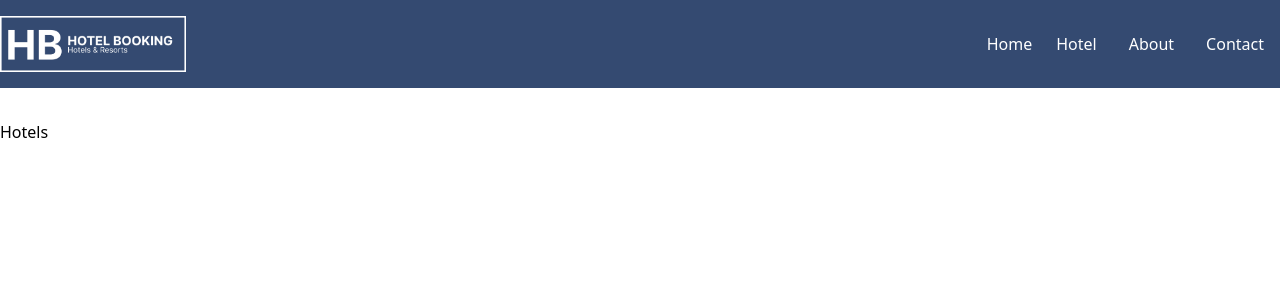
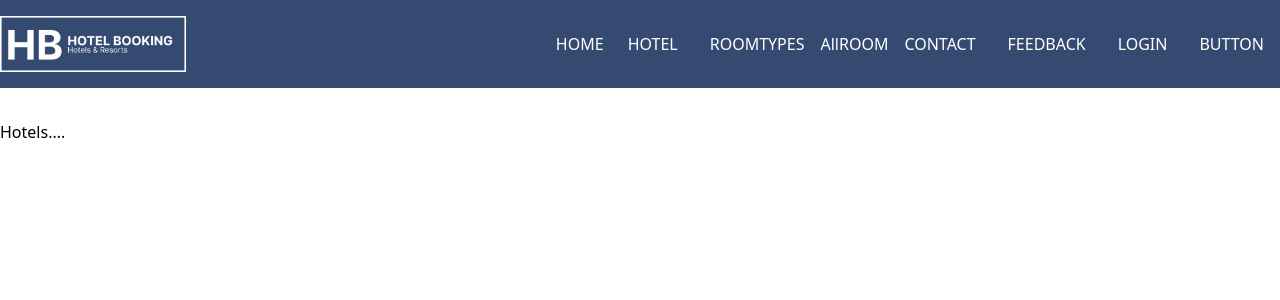
Before and after one commit to roshan-42/hotel-booking, a React (Vite) app: page /hotels in a window 1280 px wide. Shown: the top 300 px of the page. Built offline with nearby package versions, Linux system fonts and the light colour scheme.

Commit message:
added new button

```diff
--- a/src/App.tsx
+++ b/src/App.tsx
@@ -3,9 +3,14 @@ import "./App.css";
 import { BrowserRouter as Router, Routes, Route } from "react-router-dom";
 import Layout from "./components/Layout";
 import Home from "./pages/Homepage";
-import About from "./pages/About";
+
 import Contact from "./pages/Contact";
 import Hotels from "./pages/Hotels";
+import RoomType from "./pages/RoomType";
+import AllRooms from "./pages/AllRooms";
+import FeedBack from "./pages/FeedBack";
+import Login from "./pages/Login";
+import Button from "./pages/Button";
 
 const App = () => {
   return (
@@ -13,9 +18,13 @@ const App = () => {
       <Layout>
         <Routes>
           <Route path="/" element={<Home />} />
-          <Route path="/about" element={<About />} />
+          <Route path="/feedback" element={<FeedBack />} />
           <Route path="/contact" element={<Contact />} />
           <Route path="/hotels" element={<Hotels />} />
+          <Route path="/roomtype" element={<RoomType />} />
+          <Route path="/allrooms" element={<AllRooms />} />
+          <Route path="/login" element={<Login />} />
+          <Route path="/button" element={<Button />} />
         </Routes>
       </Layout>
     </Router>
--- a/src/components/Navbar.tsx
+++ b/src/components/Navbar.tsx
@@ -12,16 +12,29 @@ const Navbar = () => {
             to="/"
             className="px-2 hover:bg-white hover:text-black py-4 transition-all ease-in "
           >
-            Home
+            HOME
           </Link>
           <Link to="/hotels" className="px-4">
-            Hotel
+            HOTEL
           </Link>
-          <Link to="/about" className="px-4">
-            About
+          <Link to="/roomtype" className="px-4">
+            ROOMTYPES
           </Link>
+          <Link to="/allrooms" className="PX-4">
+            AllROOM
+          </Link>
+
           <Link to="/contact" className="px-4">
-            Contact
+            CONTACT
+          </Link>
+          <Link to="/feedback" className="px-4">
+            FEEDBACK
+          </Link>
+          <Link to="/login" className="px-4">
+            LOGIN
+          </Link>
+          <Link to="/button" className="px-4">
+            BUTTON
           </Link>
         </div>
       </div>
--- a/src/pages/About.tsx
+++ /dev/null
@@ -1,11 +0,0 @@
-import React from 'react'
-
-const About = () => {
-  return (
-    <div className=''>
-      About
-    </div>
-  )
-}
-
-export default About
--- /dev/null
+++ b/src/pages/AllRooms.tsx
@@ -0,0 +1,7 @@
+import React from "react";
+
+const AllRooms = () => {
+  return <div>allrooms</div>;
+};
+
+export default AllRooms;
--- /dev/null
+++ b/src/pages/Button.tsx
@@ -0,0 +1,7 @@
+import React from "react";
+
+const Button = () => {
+  return <div>button</div>;
+};
+
+export default Button;
--- a/src/pages/Contact.tsx
+++ b/src/pages/Contact.tsx
@@ -1,11 +1,7 @@
-import React from 'react'
+import React from "react";
 
 const Contact = () => {
-  return (
-    <div>
-      Contact
-    </div>
-  )
-}
+  return <div>contact</div>;
+};
 
-export default Contact
+export default Contact;
--- /dev/null
+++ b/src/pages/FeedBack.tsx
@@ -0,0 +1,7 @@
+import React from "react";
+
+const FeedBack = () => {
+  return <div>feedback</div>;
+};
+
+export default FeedBack;
--- a/src/pages/Hotels.tsx
+++ b/src/pages/Hotels.tsx
@@ -1,7 +1,7 @@
 import React from "react";
 
 const Hotels = () => {
-  return <div>Hotels</div>;
+  return <div>Hotels....</div>;
 };
 
 export default Hotels;
--- /dev/null
+++ b/src/pages/Login.tsx
@@ -0,0 +1,7 @@
+import React from "react";
+
+const Login = () => {
+  return <div>login</div>;
+};
+
+export default Login;
--- /dev/null
+++ b/src/pages/RoomType.tsx
@@ -0,0 +1,7 @@
+import React from "react";
+
+const RoomType = () => {
+  return <div className="bg-red-500 w-full">roomtype</div>;
+};
+
+export default RoomType;
```
